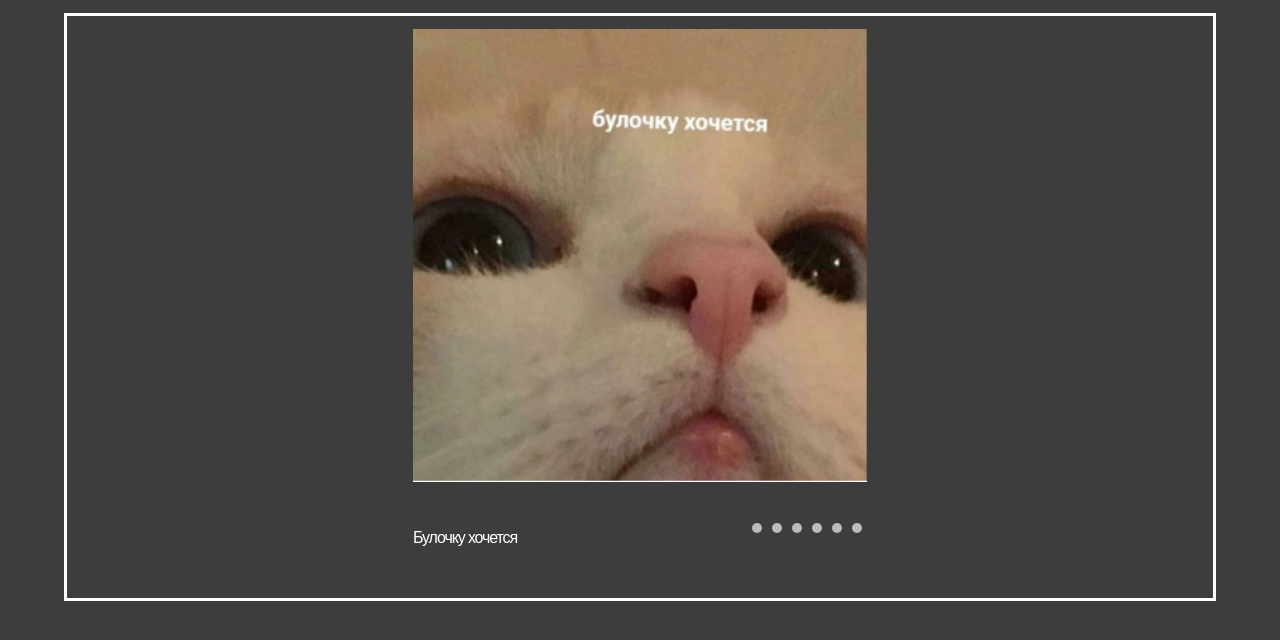
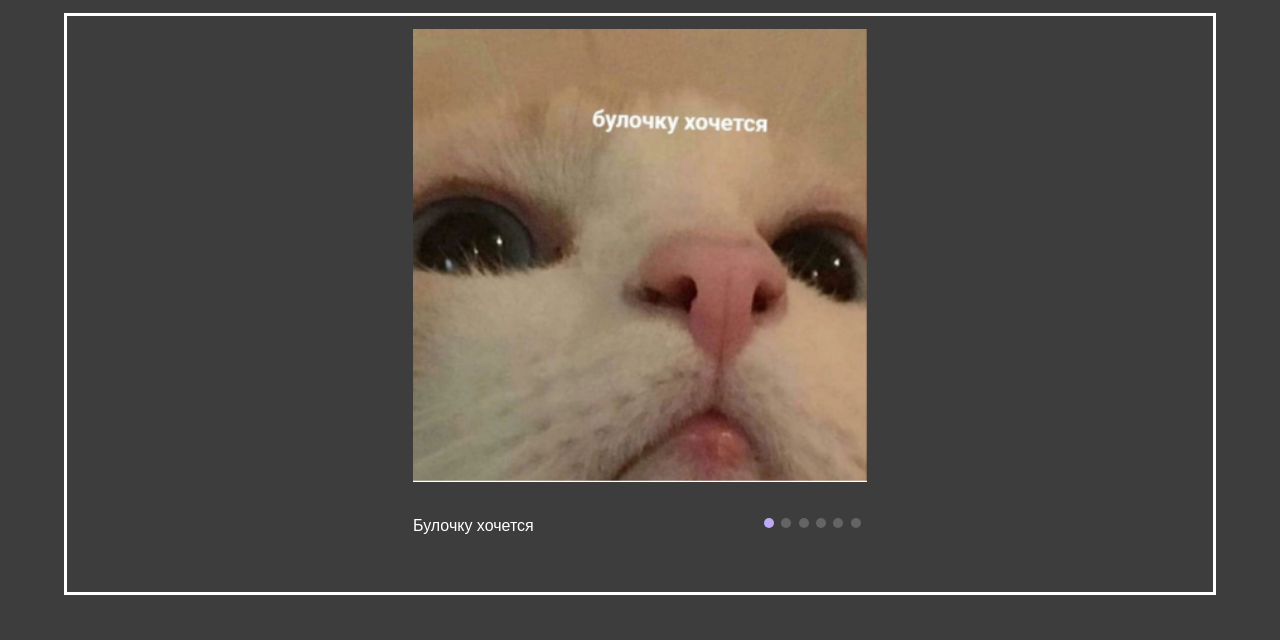
Before and after one commit to YBiheza/cssMemeSlider, a plain HTML site: page cssMemeSlider/index.html in a window 1280 px wide. Drawn offline with Linux system fonts and the light colour scheme.

Commit message:
fix: fix controls zone (Sat Sep 14 2024 21:34:15)

```diff
--- a/cssMemeSlider/css/style.css
+++ b/cssMemeSlider/css/style.css
@@ -53,9 +53,9 @@ body {
     height: auto;
     color: #ffffff;
     text-align: left;
-    margin-top: 3cqb;
+    margin-top: 2.5%;
     font-family: sans-serif;
-    letter-spacing: -0.07em;
+    flex-wrap: wrap;
 }
 
 /* Для отображения активного слайда */
@@ -63,31 +63,65 @@ body {
     display: block;
 }
 
-.slides input:checked + * + p {
-    display: block;
+.slides input:checked + * + .descr {
+    width: 50%;
+    display: flex;
+    flex-wrap: wrap;
 }
 
 /* Стили для контролов (точек) */
 .controls {
     text-align: center;
-    margin-top: 4%;
+    margin-top: 1%;
     margin-bottom: 1%;
+    margin-right: 5%;
     display: flex;
     justify-content: space-between;
 }
 
-.controls:hover {
+.label {
+    background-color: #ffffff;
+}
+.controls label {
+    width: 10px;
+    height: 10px;
+    background: #646464;
+    border-radius: 50%;
+    display: inline-block;
+    margin: 0 2px;
+    cursor: pointer;
+    transition: background-color 0.3s;
+}
+
+.hov {
+    padding: 5% 2%;
+}
+
+.controls label:hover{
+    background-color: #bdbdbd;
+}
+
+.hov1:hover .label1,
+.hov2:hover .label2,
+.hov3:hover .label3,
+.hov4:hover .label4,
+.hov6:hover .label6,
+.hov5:hover .label5 {
+    background-color: #bdbdbd;
     cursor: pointer;
 }
 
-.controls label {
-    width: 10px;
-    height: 10px;
-    background: #bbb;
-    border-radius: 50%;
-    display: inline-block;
-    margin: 0 5px;
+.hov:hover {
     cursor: pointer;
+}
+
+.wrapper input[type="radio"]:nth-of-type(1):checked ~ .controls .label1,
+.wrapper input[type="radio"]:nth-of-type(2):checked ~ .controls .label2,
+.wrapper input[type="radio"]:nth-of-type(3):checked ~ .controls .label3,
+.wrapper input[type="radio"]:nth-of-type(4):checked ~ .controls .label4,
+.wrapper input[type="radio"]:nth-of-type(5):checked ~ .controls .label5,
+.wrapper input[type="radio"]:nth-of-type(6):checked ~ .controls .label6 {
+    background-color: #bcaaf5;
 }
 
 /* Для активной точки */
@@ -112,6 +146,12 @@ background: #717171;
 
     .descr {
         order: 3;
+        width: 100%;
+        margin-top: 5%;
+    }
+
+    .slides input:checked + * + .descr {
+        width: 100%;
     }
 
 }
--- a/cssMemeSlider/index.html
+++ b/cssMemeSlider/index.html
@@ -28,6 +28,7 @@
                 <img src="./assets/images/4.png" alt="watermelon" class="slide-image slide">
                 <p class="substr4 descr">Хочу арбуз</p>
 
+
                 <input type="radio" name="slide" id="slide5" >
                 <img src="./assets/images/5.png" alt="uspevaem" class="slide-image slide">
                 <p class="substr6 descr">Такс такс успеваем</p>
@@ -38,12 +39,24 @@
 
 
                 <div class="controls">
+                    <div class="hov hov1">
                         <label for="slide1" class="label label1"></label>
+                    </div>
+                    <div class="hov hov2">
                         <label for="slide2" class="label label2"></label>
+                    </div>
+                    <div class="hov hov3">
                         <label for="slide3" class="label label3"></label>
+                    </div>
+                    <div class="hov hov4">
                         <label for="slide4" class="label label4"></label>
+                    </div>
+                    <div class="hov hov5">
                         <label for="slide5" class="label label5"></label>
+                    </div>
+                    <div class="hov hov6">
                         <label for="slide6" class="label label6"></label>
+                    </div>
                 </div>
             </div>
         </div>
```
Lines whose indentation alone changed are shown as unchanged.
